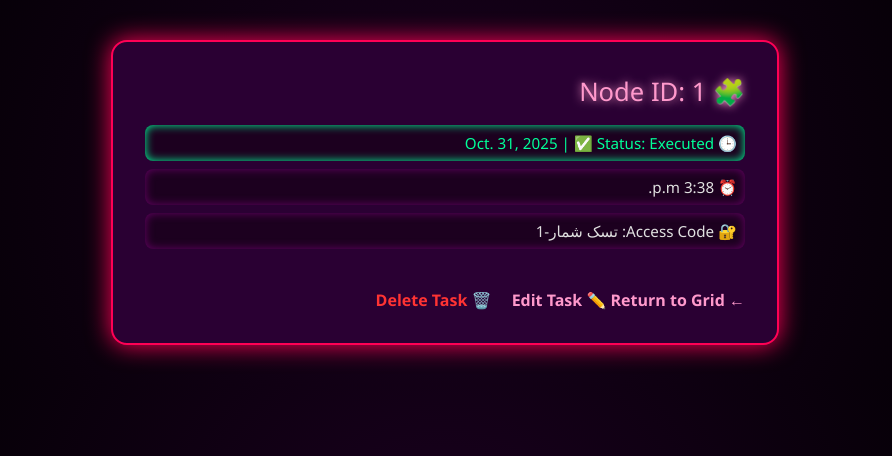
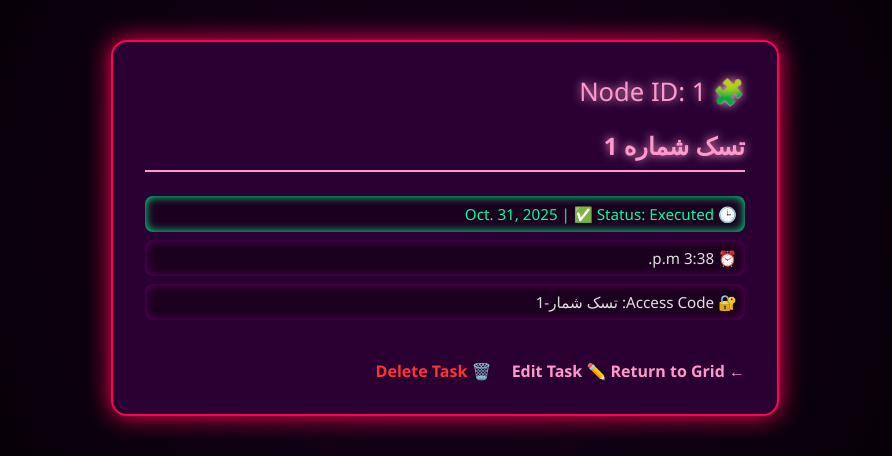
Before and after one commit to spider-kitty/spider-kitty, a Django app: page /todo/task/1/ in a window 1280 px wide. Shown: the top 456 px of the page, without its empty margins (195-1087 px from the left). Run offline with Django 4.2, Linux system fonts and the light colour scheme; data comes from the database, SQL or seed files in the repository.

Commit message:
Add task title as h2 heading in task detail view

```diff
--- a/todo/templates/task_detail.html
+++ b/todo/templates/task_detail.html
@@ -62,6 +62,7 @@
 <body>
     <div class="panel">
         <div class="header">🧩 Node ID: {{ task.id }}</div>
+            <h2 style="color: #ff99cc; text-shadow: 0 0 10px #ff99cc; margin-bottom: 1.5rem; border-bottom: 2px solid #ff99cc; padding-bottom: 0.5rem;">{{ task.title }}</h2>
 
         {% now "Y-m-d" as today %}
         {% if task.due_date|stringformat:"s" < today and not task.done %}
```
